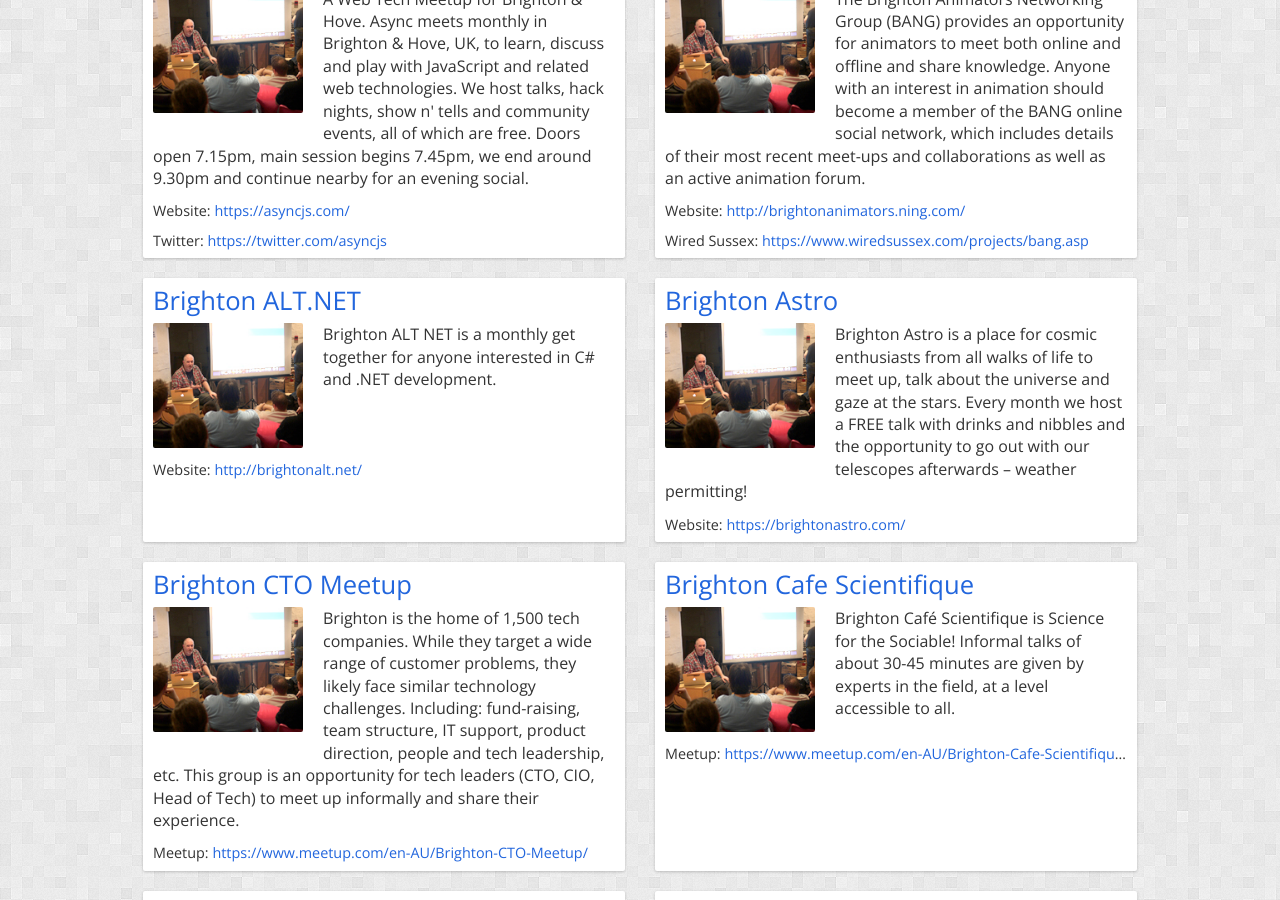
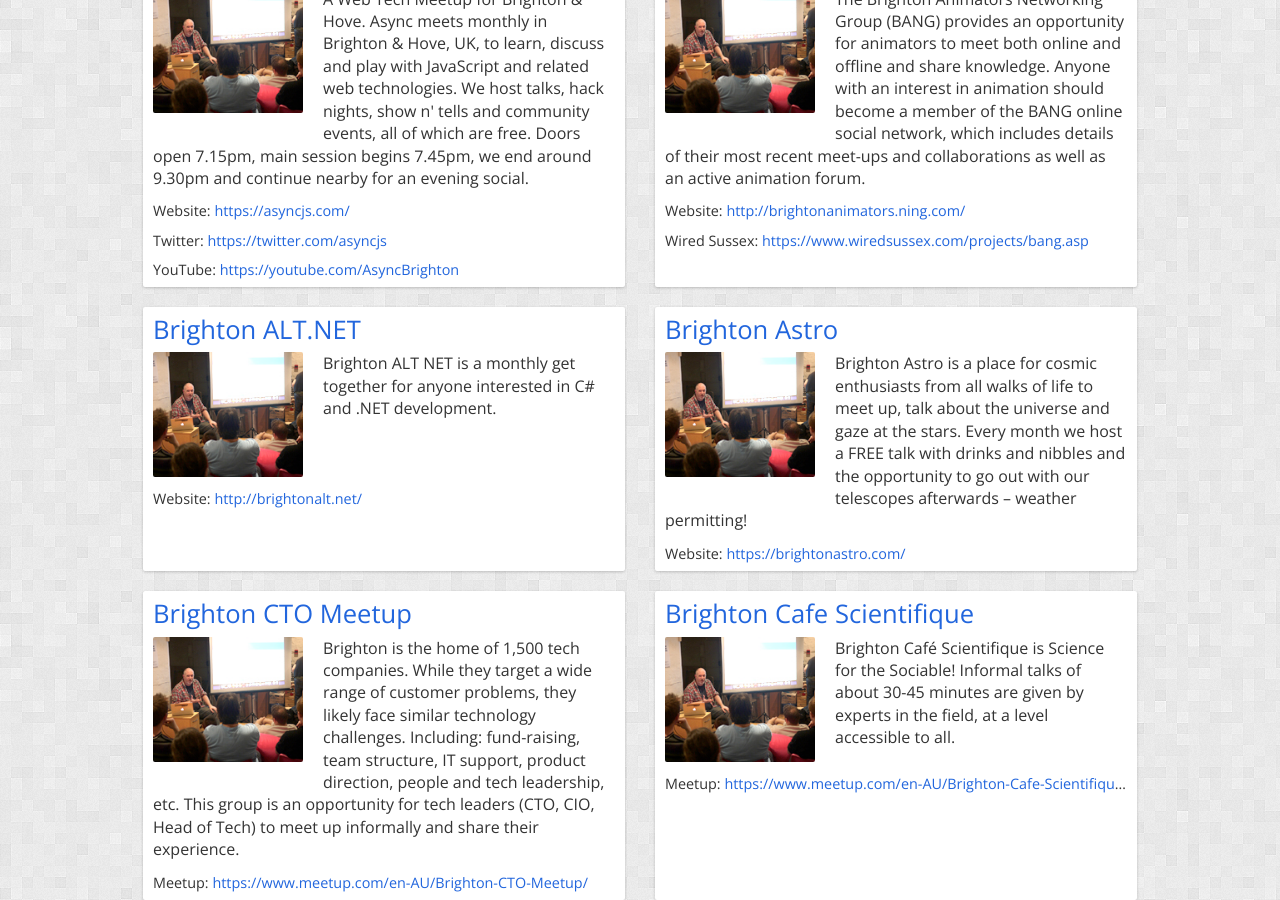
Before and after one commit to dabapps/brightonbrains, a Jekyll site: the page built from index.html, in a window 1280 px wide and 900 px high, scrolled down 542 px. Built offline with Jekyll 4.4.1, drawn with Linux system fonts in a browser that asks for light colours; comment, search, counter and statistics services are not loaded.

Commit message:
Add YouTube url

```diff
--- a/_data/listings.json
+++ b/_data/listings.json
@@ -10,6 +10,10 @@
       {
         "name": "Twitter",
         "url": "https://twitter.com/asyncjs"
+      },
+      {
+        "name": "YouTube",
+        "url": "https://youtube.com/AsyncBrighton"
       }
     ]
   },
```
